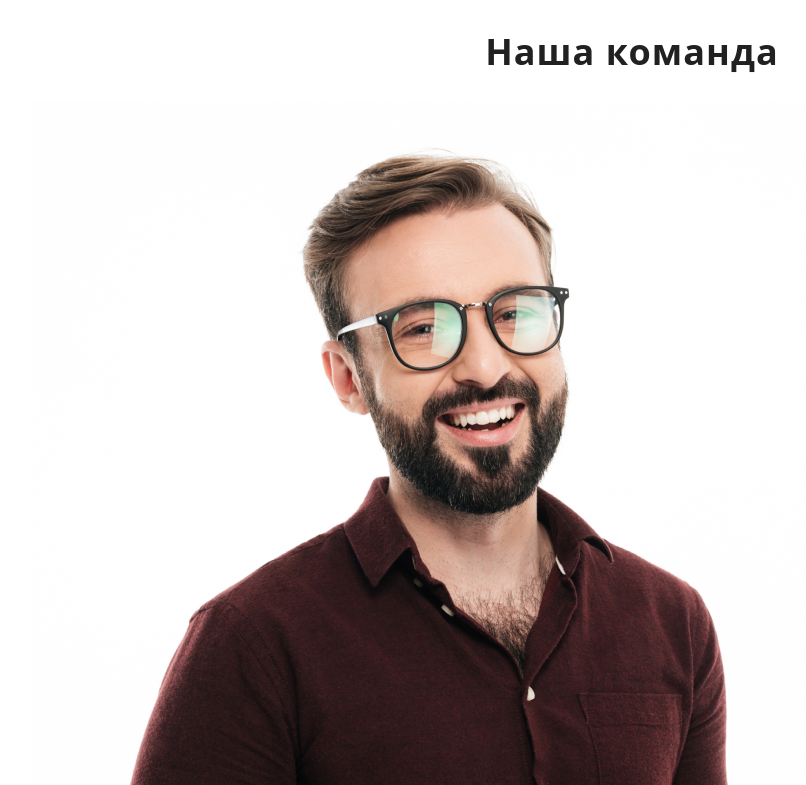
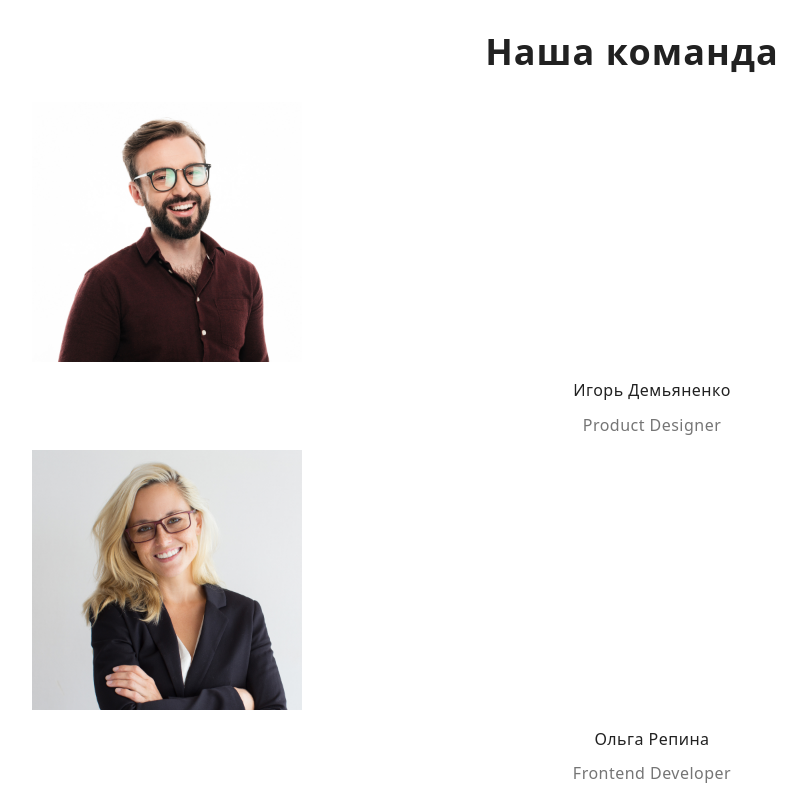
Before and after one commit to AlexSkiarof/goit-markup-hw-02, a plain HTML site: page index.html in a window 1280 px wide. Shown: the part 1604-2389 px from the top of the page, without its empty margins (8-814 px from the left). Drawn offline with nearby package versions, Linux system fonts and the light colour scheme.

Commit message:
Update index.html

```diff
--- a/index.html
+++ b/index.html
@@ -128,8 +128,8 @@
             <img class="about-person-img"
               src="./p1.2_command/img.jpg"
               alt="Игорь Демьяненко"
-              width="810"
-              height="780"
+              width="270"
+              height="260"
             />
             <h3 class="about-person-name">Игорь Демьяненко</h3>
             <p lang="en"  class="about-profession">Product Designer</p>
```
